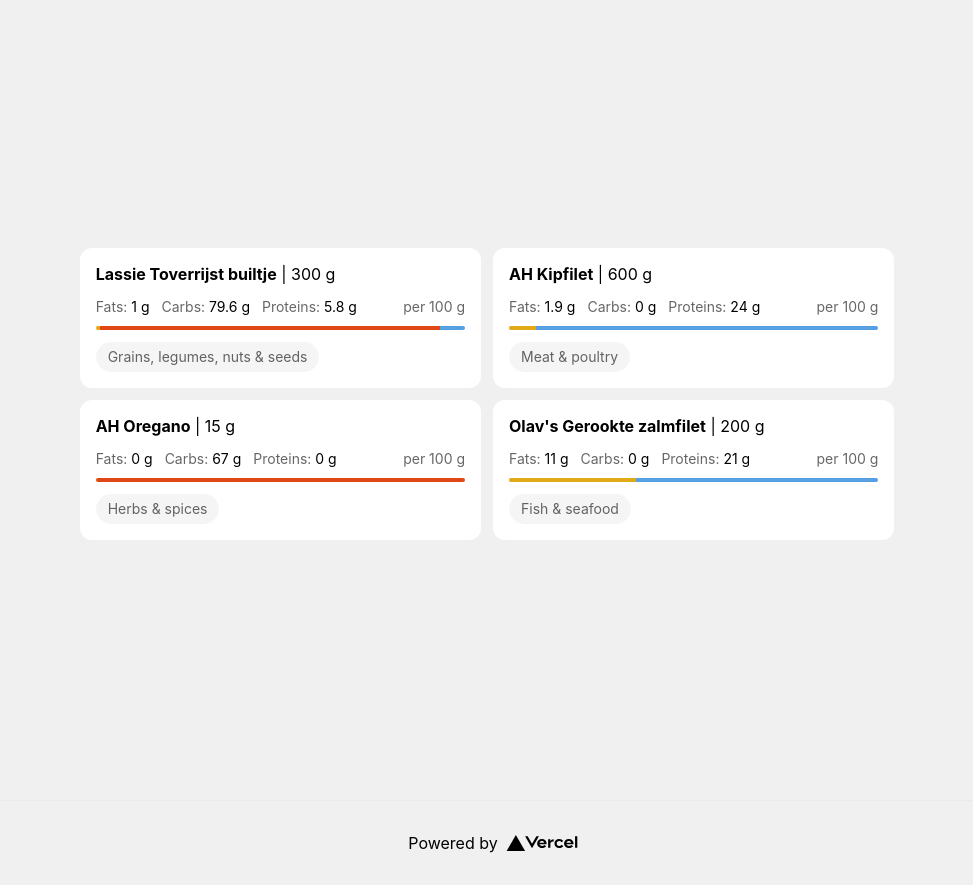
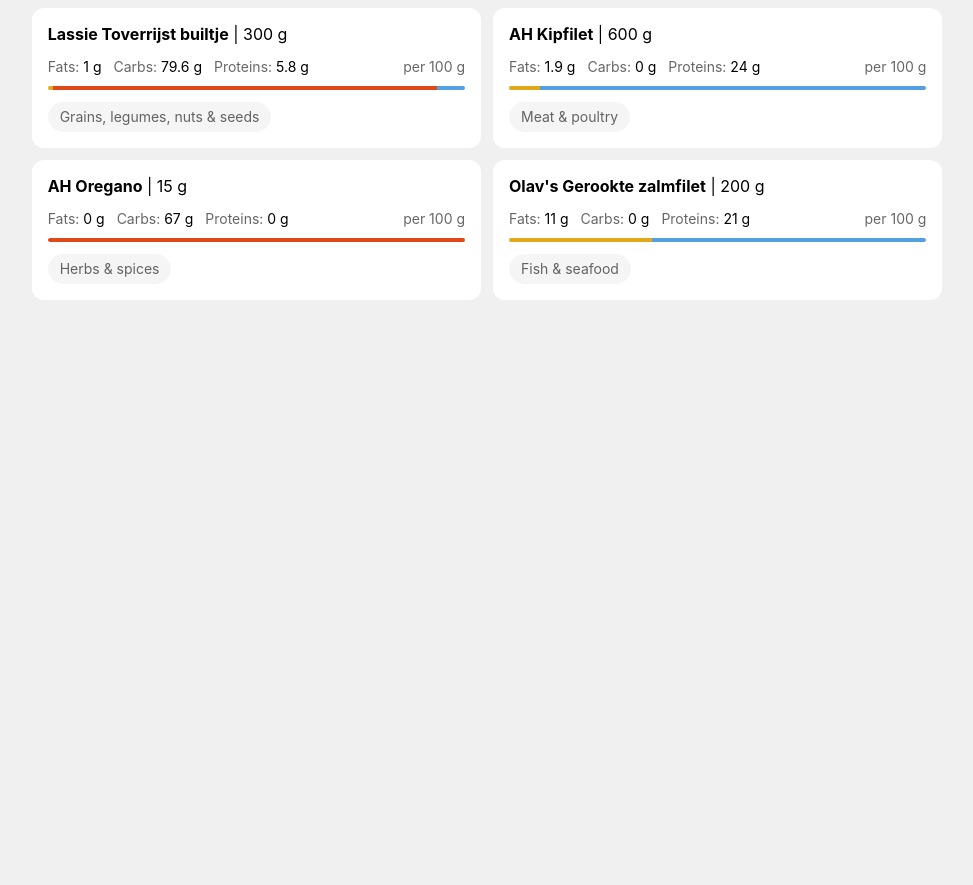
Before and after one commit to SergPerep/bite-me, a Next.js app in the folder client/: page / in a window 1280 px wide. Shown: the whole page, without its empty margins (147-1120 px from the left). After the commit the page ends 800 px from the top, so only its background shows below. Built offline with nearby package versions, Linux system fonts and the light colour scheme.

Commit message:
Clear default tags and styles of nextjs

```diff
--- a/client/pages/index.tsx
+++ b/client/pages/index.tsx
@@ -1,7 +1,5 @@
 import type { NextPage } from 'next'
 import Head from 'next/head'
-import Image from 'next/image'
-import styles from '../styles/Home.module.css'
 import { Foods } from '../types';
 import FoodList from '../components/Food/FoodList';
 
@@ -60,29 +58,17 @@
     }
   }];
   return (
-    <div className={styles.container}>
+    <div className="container">
       <Head>
         <title>Create Next App</title>
         <meta name="description" content="Generated by create next app" />
         <link rel="icon" href="/favicon.ico" />
       </Head>
 
-      <main className={styles.main}>
+      <main>
       <FoodList foods={foods} />
       </main>
 
-      <footer className={styles.footer}>
-        <a
-          href="https://vercel.com?utm_source=create-next-app&utm_medium=default-template&utm_campaign=create-next-app"
-          target="_blank"
-          rel="noopener noreferrer"
-        >
-          Powered by{' '}
-          <span className={styles.logo}>
-            <Image src="/vercel.svg" alt="Vercel Logo" width={72} height={16} />
-          </span>
-        </a>
-      </footer>
     </div>
   )
 }
--- a/client/styles/Home.module.css
+++ /dev/null
@@ -1,129 +0,0 @@
-.container {
-  padding: 0 2rem;
-}
-
-.main {
-  min-height: 100vh;
-  padding: 4rem 0;
-  flex: 1;
-  display: flex;
-  flex-direction: column;
-  justify-content: center;
-  align-items: center;
-}
-
-.footer {
-  display: flex;
-  flex: 1;
-  padding: 2rem 0;
-  border-top: 1px solid #eaeaea;
-  justify-content: center;
-  align-items: center;
-}
-
-.footer a {
-  display: flex;
-  justify-content: center;
-  align-items: center;
-  flex-grow: 1;
-}
-
-.title a {
-  color: #0070f3;
-  text-decoration: none;
-}
-
-.title a:hover,
-.title a:focus,
-.title a:active {
-  text-decoration: underline;
-}
-
-.title {
-  margin: 0;
-  line-height: 1.15;
-  font-size: 4rem;
-}
-
-.title,
-.description {
-  text-align: center;
-}
-
-.description {
-  margin: 4rem 0;
-  line-height: 1.5;
-  font-size: 1.5rem;
-}
-
-.code {
-  background: #fafafa;
-  border-radius: 5px;
-  padding: 0.75rem;
-  font-size: 1.1rem;
-  font-family: Menlo, Monaco, Lucida Console, Liberation Mono, DejaVu Sans Mono,
-    Bitstream Vera Sans Mono, Courier New, monospace;
-}
-
-.grid {
-  display: flex;
-  align-items: center;
-  justify-content: center;
-  flex-wrap: wrap;
-  max-width: 800px;
-}
-
-.card {
-  margin: 1rem;
-  padding: 1.5rem;
-  text-align: left;
-  color: inherit;
-  text-decoration: none;
-  border: 1px solid #eaeaea;
-  border-radius: 10px;
-  transition: color 0.15s ease, border-color 0.15s ease;
-  max-width: 300px;
-}
-
-.card:hover,
-.card:focus,
-.card:active {
-  color: #0070f3;
-  border-color: #0070f3;
-}
-
-.card h2 {
-  margin: 0 0 1rem 0;
-  font-size: 1.5rem;
-}
-
-.card p {
-  margin: 0;
-  font-size: 1.25rem;
-  line-height: 1.5;
-}
-
-.logo {
-  height: 1em;
-  margin-left: 0.5rem;
-}
-
-@media (max-width: 600px) {
-  .grid {
-    width: 100%;
-    flex-direction: column;
-  }
-}
-
-@media (prefers-color-scheme: dark) {
-  .card,
-  .footer {
-    border-color: #222;
-  }
-  .code {
-    background: #111;
-  }
-  .logo img {
-    filter: invert(1);
-  }
-}
--- a/client/styles/base/_layout.scss
+++ b/client/styles/base/_layout.scss
@@ -1,27 +1,16 @@
 html,
 body {
-    padding: 0;
-    margin: 0;
     font-family: -apple-system, BlinkMacSystemFont, Segoe UI, Roboto, Oxygen, Ubuntu, Cantarell, Fira Sans, Droid Sans,
         Helvetica Neue, sans-serif;
     background-color: #f0f0f0;
 }
 
-a {
-    color: inherit;
-    text-decoration: none;
+.main {
+    min-height: 100vh;
+    padding: 4rem 0;
+    flex: 1;
+    display: flex;
+    flex-direction: column;
+    justify-content: center;
+    align-items: center;
 }
-
-* {
-    box-sizing: border-box;
-}
-
-@media (prefers-color-scheme: dark) {
-    html {
-        color-scheme: dark;
-    }
-    body {
-        color: white;
-        background: black;
-    }
-}
```
